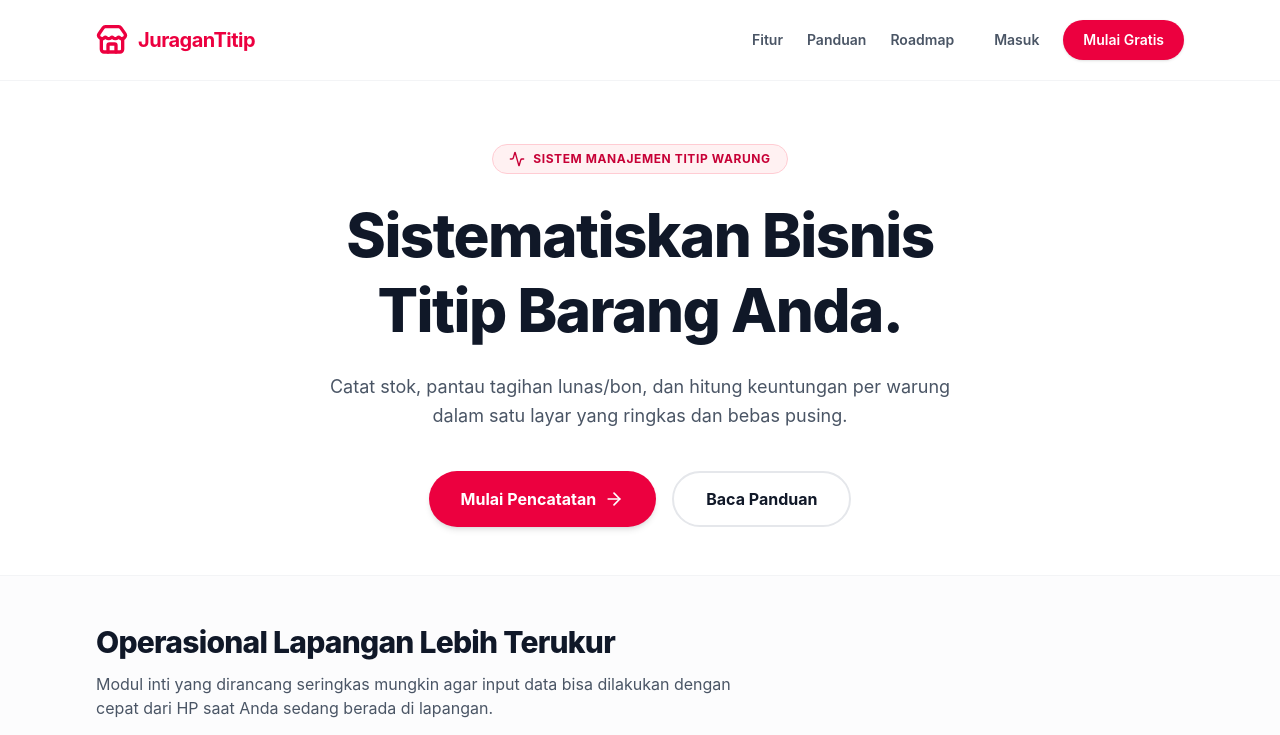
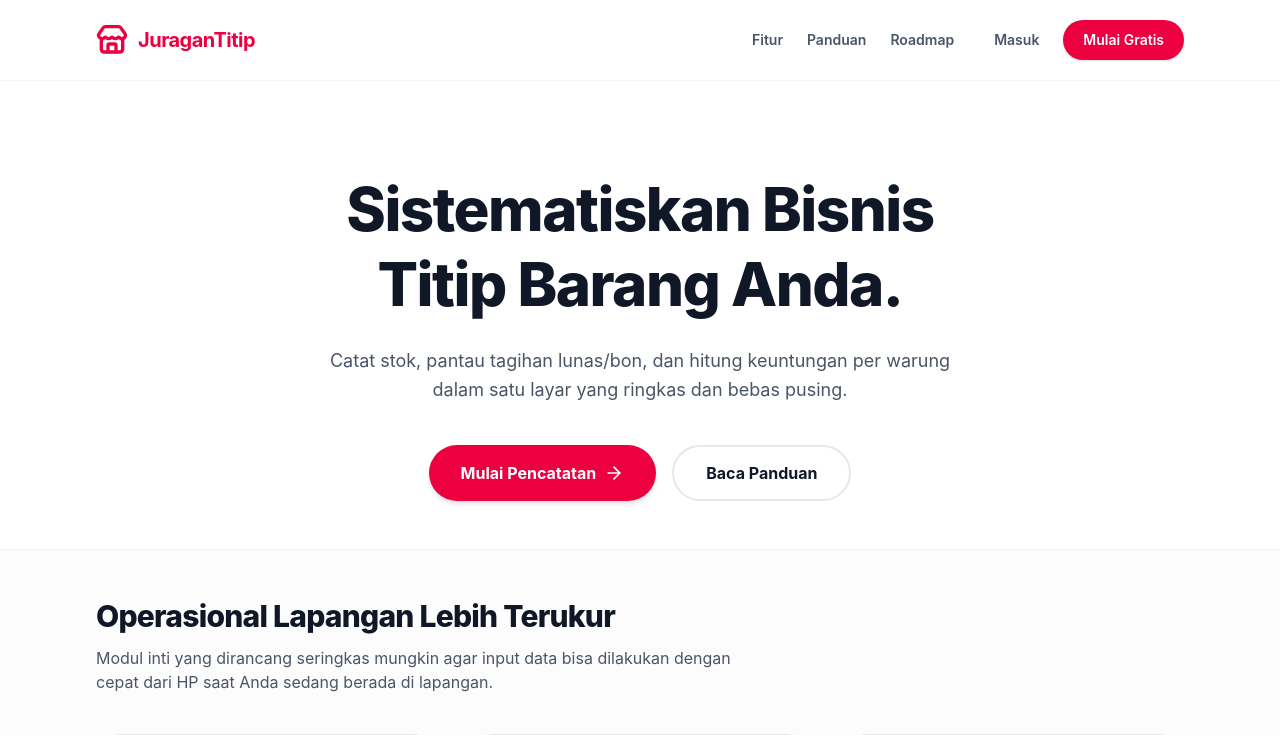
Before and after one commit to arkanafaisal/juragan-titip, a React (Vite) app in the folder frontend/: page / in a window 1280 px wide. Shown: the top 735 px of the page. Built offline with nearby package versions, Linux system fonts and the light colour scheme.

Commit message:
redesign

```diff
--- a/frontend/src/components/landing/HeroSection.tsx
+++ b/frontend/src/components/landing/HeroSection.tsx
@@ -9,10 +9,10 @@ export default function HeroSection({ onRegister }: HeroSectionProps) {
   return (
     <section className="relative pt-28 pb-10 md:pt-36 md:pb-12 bg-white">
       <div className="max-w-4xl mx-auto px-4 sm:px-6 lg:px-8 text-center relative z-10">
-        <div className="inline-flex items-center gap-2 px-4 py-1.5 rounded-full border border-rose-200 bg-rose-50 text-rose-700 text-xs font-bold uppercase tracking-wider mb-6">
+        {/* <div className="inline-flex items-center gap-2 px-4 py-1.5 rounded-full border border-rose-200 bg-rose-50 text-rose-700 text-xs font-bold uppercase tracking-wider mb-6">
           <Activity className="h-4 w-4" /><span>Sistem Manajemen Titip Warung</span>
-        </div>
-        <h1 className="text-4xl md:text-5xl lg:text-6xl font-extrabold tracking-tight mb-6 leading-tight text-gray-900">
+        </div> */}
+        <h1 className="mt-7 text-4xl md:text-5xl lg:text-6xl font-extrabold tracking-tight mb-6 leading-tight text-gray-900">
           Sistematiskan Bisnis <br className="hidden sm:block" /> Titip Barang Anda.
         </h1>
         <p className="mt-4 text-base md:text-lg text-gray-600 max-w-2xl mx-auto mb-10 leading-relaxed">
```
